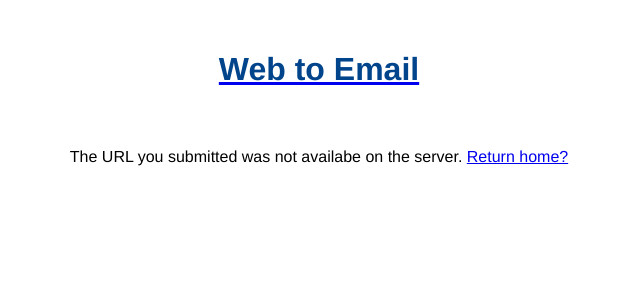
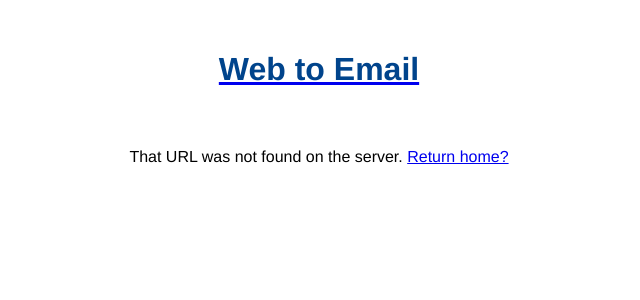
Before and after one commit to pguther/web-to-email, a Flask app: template app/templates/404.html in a window 1280 px wide. Shown: the top 300 px of the page, without its empty margins (321-961 px from the left). Run offline with Flask 2, Linux system fonts and the light colour scheme; the template is opened without the code that fills it, so the values that code supplies are empty.

Commit message:
Update my awkward language in 404 template. 🤣

```diff
--- a/app/templates/404.html
+++ b/app/templates/404.html
@@ -10,7 +10,7 @@
         <div id="header">
             <a href="/"><h1>Web to Email</h1></a>
         </div>
-        <p>The URL you submitted was not availabe on the server. <a href="/">Return home?</a></p>
+        <p>That URL was not found on the server. <a href="/">Return home?</a></p>
     </div>
 
 
```
